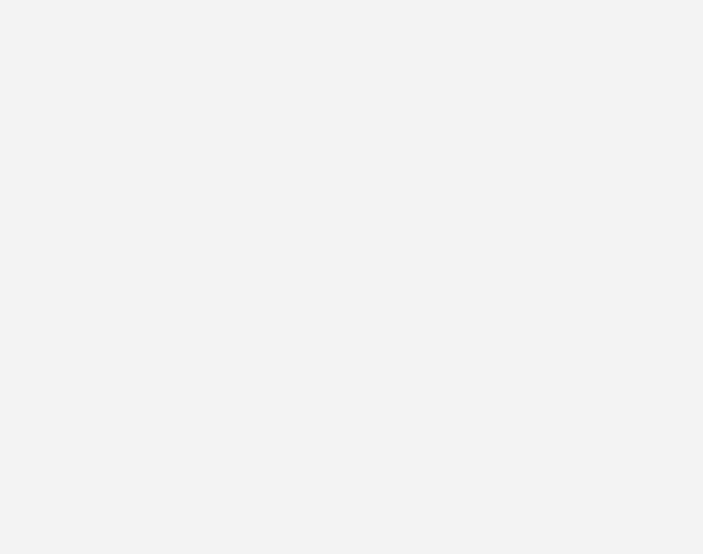
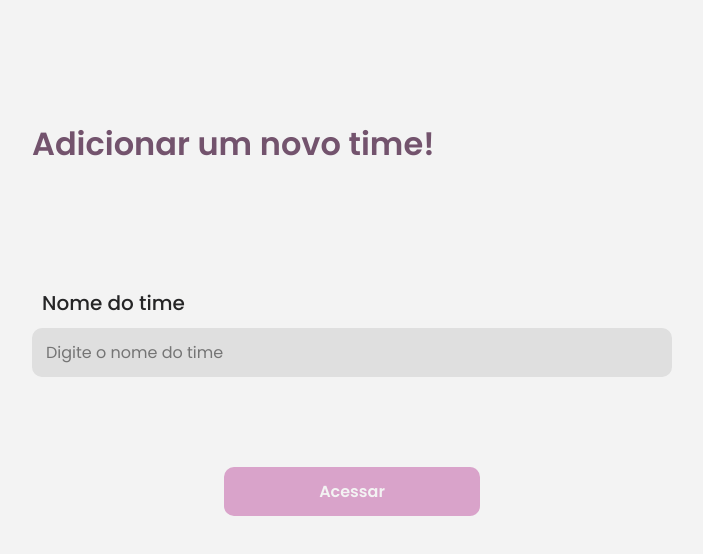
Before and after one commit to guilhermeabell/adm-hackathon, a React (Create React App) app: page /addteams in a window 1280 px wide. Shown: the top 554 px of the page, without its empty margins (288-991 px from the left). Built offline with nearby package versions, Linux system fonts and the light colour scheme.

Commit message:
create page addteams, and new favicon

```diff
--- a/public/index.html
+++ b/public/index.html
@@ -4,6 +4,7 @@
     <meta charset="utf-8" />
     <meta name="viewport" content="width=device-width, initial-scale=1" />
     <link href="https://fonts.googleapis.com/css2?family=Poppins:wght@300;400;500;600;700&display=swap" rel="stylesheet">
+    <link rel="icon" href="./favicon.ico" type="image/icon type">
     <meta name="theme-color" content="#f3f3f3" />
     <title>ADMS - Nex Hackathon</title>
   </head>
--- /dev/null
+++ b/src/Pages/private_acess/addTeams/index.tsx
@@ -0,0 +1,32 @@
+import React from 'react'
+import './styles.css'
+import { Link } from 'react-router-dom'
+
+const addTeams = () => {
+    return(
+        <div id="addPage">
+            <div className="addPage-content">
+                <div className="addPage-header">
+                    <p className="header-title">Adicionar um novo time!</p>
+                </div>
+                <div className="formAdd">
+
+                    <form action="">
+                        <div className="addForm-field">
+                            <span>Nome do time</span>
+                            <input type="text" name="acessKey" id="acessKey" placeholder="Digite o nome do time"/>
+                        </div>
+
+                        <div className="submitButton">
+                            <Link to="/home">
+                                <input type="submit" value="Acessar"/>
+                            </Link>
+                        </div>
+                    </form>
+                </div>
+            </div>
+        </div>
+    )
+}
+
+export default addTeams
--- /dev/null
+++ b/src/Pages/private_acess/addTeams/styles.css
@@ -0,0 +1,101 @@
+#addPage .addPage-content{
+    margin-top: 15vh;
+    width: 100%;
+    display: flex;
+    gap: 10vh;
+    flex-direction: column;
+    justify-content: center;
+    align-items: center;
+}
+
+#addPage .addPage-content .addPage-header{
+    width: 50%;
+    display: flex;
+    flex-direction: column;
+    align-items: flex-start;
+    gap: 20px;
+}
+
+#addPage .addPage-content .addPage-header .header-title{
+    color: var(--color-title);
+    font-weight: 600;
+    font-size: 2rem;
+    display: flex;
+    align-items: center;
+}
+
+#addPage .addPage-content .formAdd{
+    width: 50%;
+    margin-top: 5vh;
+}
+
+#addPage .addPage-content .formAdd form .addForm-field{
+    display: flex;
+    flex-direction: column;
+    align-items: flex-start;
+}
+
+#addPage .addPage-content .formAdd form .addForm-field span{
+    margin: 0 0 5px 10px;
+    color: var(--text-color);
+    font-weight: 500;
+    font-size: 20px;
+    margin-bottom: 10px;
+}
+
+#addPage .addPage-content .formAdd form .addForm-field input{
+    width: 100%;
+    margin-bottom: 10px;
+
+    background: var(--foreground);
+    border-radius: 10px;
+    border: 0;
+    padding: 12px 14px;
+    font-size: 16px;
+    color: var(--text-color);
+    outline: 0;
+}
+
+#addPage .addPage-content .formAdd form .submitButton{
+    margin-top: 10vh;
+    display: flex;
+    justify-content: center;
+}
+
+#addPage .addPage-content .formAdd form .submitButton a{
+    width: 40%;
+}
+
+#addPage .addPage-content .formAdd form .submitButton input{
+    width: 100%;
+    background: var(--elements-color);
+    border-radius: 10px;
+    border: 0;
+    padding: 12px;
+    font-size: 16px;
+    font-weight: 600;
+    color: var(--primary-color);
+    outline: 0;
+    transition: 0.2s;
+    cursor: pointer;
+}
+
+#addPage .addPage-content .formAdd form .submitButton input:hover{
+    opacity: 80%;
+}
+
+
+@media (max-width: 600px ){
+    #addPage .addPage-content .addPage-header{
+        width: 90%;
+    }
+
+    #addPage .addPage-content .formAdd{
+        width: 80%;
+        margin-top: 5vh;
+    }
+
+    #addPage .loginPage-content .formAdd form .submitButton a{
+        width: 80%;
+    }
+}
--- a/src/Pages/private_acess/home/index.tsx
+++ b/src/Pages/private_acess/home/index.tsx
@@ -40,21 +40,21 @@ const loginPage = () => {
                             </div>
 
                             <div className="itens-single">
-                                <Link to="/addfile">
+                                <Link to="/addteams">
                                     <img src={addteam} alt=""/>
                                     <p>Adicionar time</p>
                                 </Link>
                             </div>
 
                             <div className="itens-single">
-                                <Link to="/addfile">
+                                <Link to="/showmembers">
                                     <img src={showmembers} alt=""/>
                                     <p>Ver participantes</p>
                                 </Link>
                             </div>
 
                             <div className="itens-single">
-                                <Link to="/addfile">
+                                <Link to="manajeprojects">
                                     <img src={manageprojects} alt=""/>
                                     <p>Gerenciar projetos</p>
                                 </Link>
--- a/src/routes.tsx
+++ b/src/routes.tsx
@@ -3,12 +3,14 @@ import { Route, BrowserRouter } from 'react-router-dom'
 
 import loginPage from './Pages/private_acess/login/index'
 import homePage from './Pages/private_acess/home/index'
+import addTeams from './Pages/private_acess/addTeams/index'
 
 const Routes = () => {
     return(
         <BrowserRouter>
             <Route component={loginPage} path="/" exact />
             <Route component={homePage} path="/home" />
+            <Route component={addTeams} path="/addteams" />
         </BrowserRouter>
     )
 }
```
Also changed, not shown: 1 other file (tests, documents, lock files or other folders).
